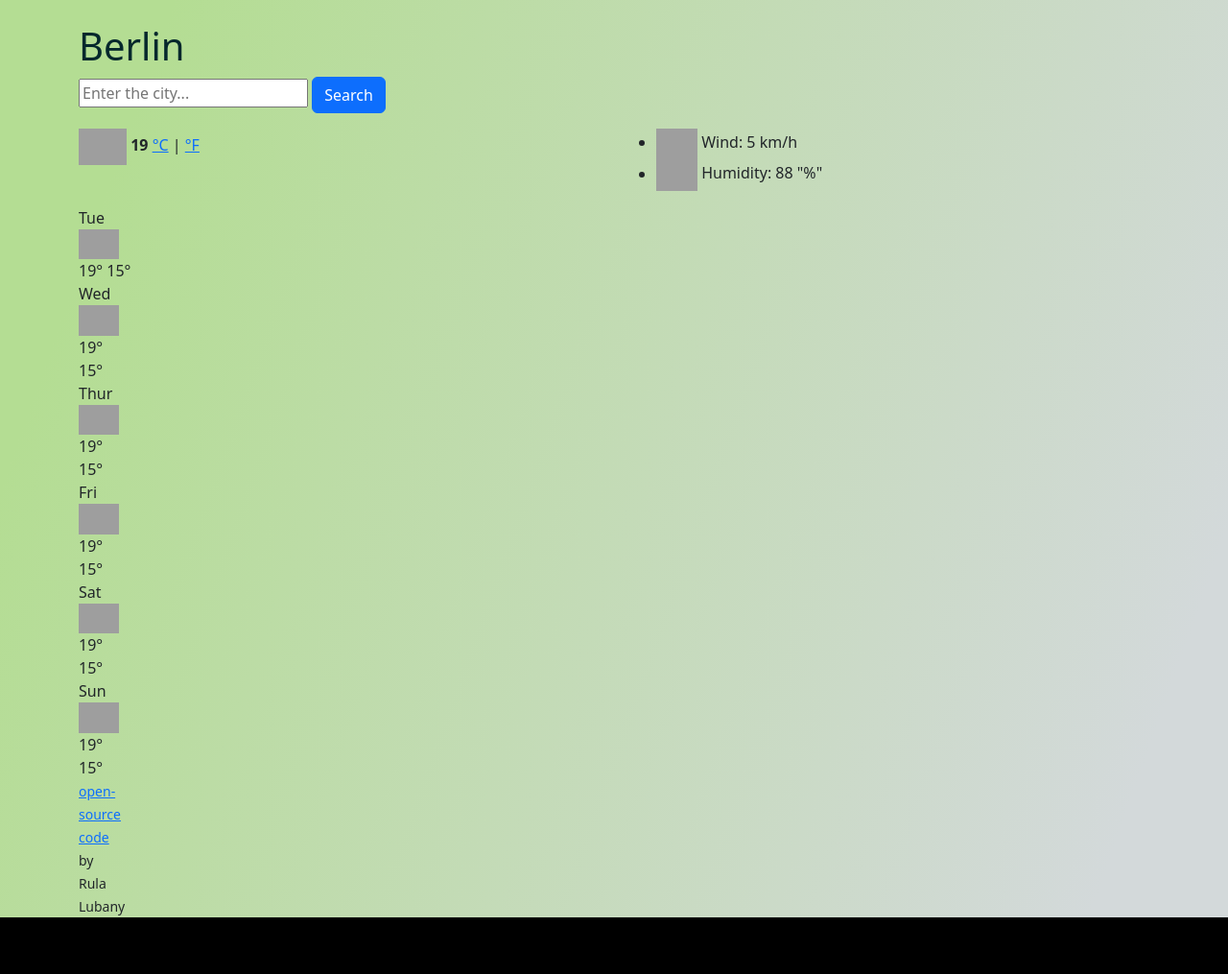
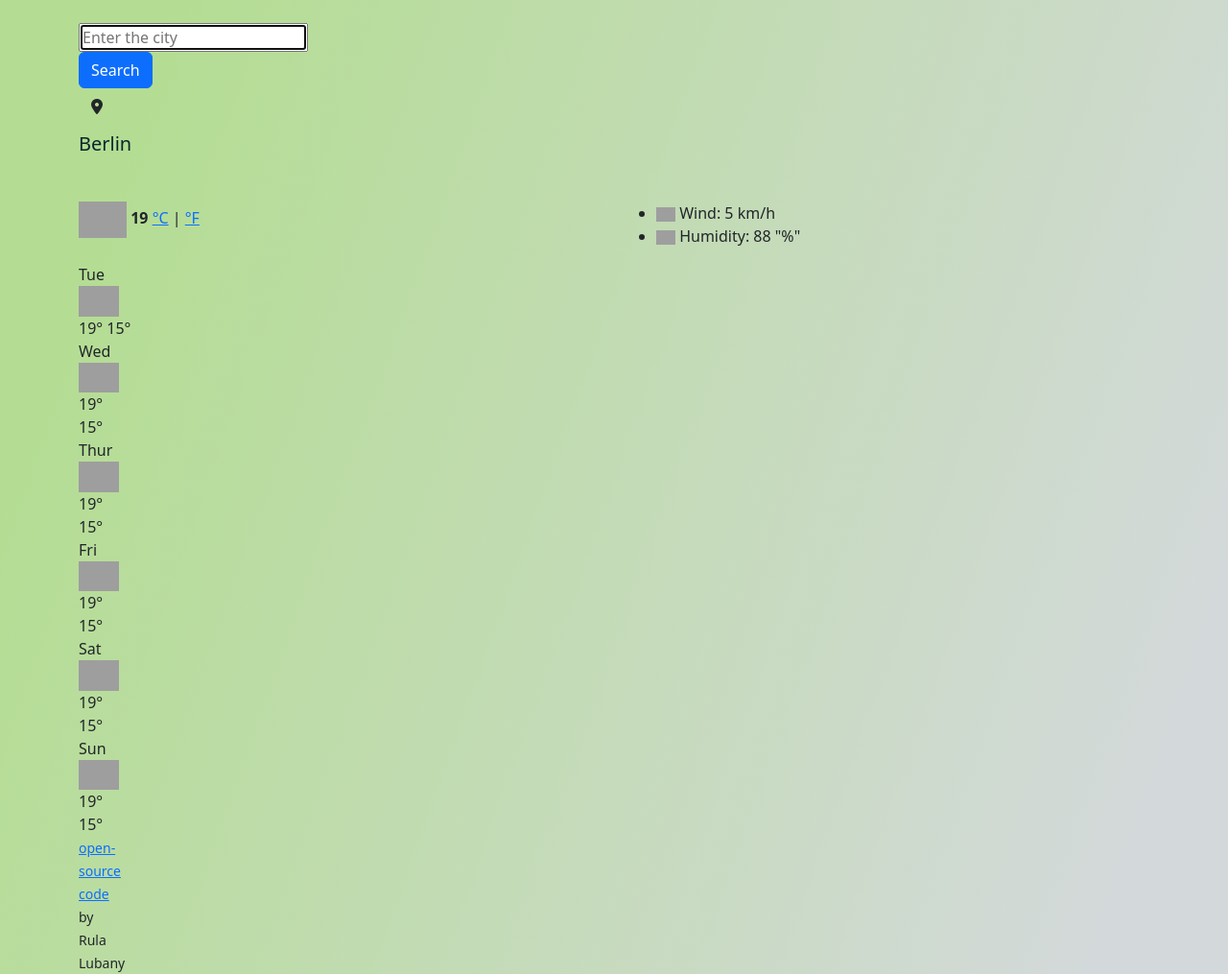
Before and after one commit to rulalub/SheCodes-final-2022-html, a plain HTML site: page index.html in a window 1280 px wide. Shown: the whole page at 96% size. Before the commit the page ends 956 px from the top, so only its background shows below. Drawn offline with nearby package versions, Linux system fonts and the light colour scheme; grey boxes are pictures that could not be loaded; a script that the page names is missing.

Commit message:
changed div class input and added div col-4

```diff
--- a/index.html
+++ b/index.html
@@ -20,15 +20,40 @@
 <br />
 <div class="container">
 <div class="weather-container">
-    <form id="search-form">
+    <form  class="search-form" id="search-form">
         <div class=" row a-3"></div>
+        <div class="col-7">
         </form>
-        <div class="overview">
+
+        <input type="search" placeholder="Enter the city" autofocus="on" id="city-input" />
+
+        </div>
+
+        <div class="col-4">
+        <input type="submit" value="Search" class="btn btn-primary" />
+    </div>
+
+<div class="col-1">
+    <button class="btn btn-xx w-90" id="current-location-button">
+        <div class="location">
+            <i class="fa-solid fa-location-dot"></i>
+        </div>
+    </button>
+</div>
+</form>
+<h1 id="city">
+
+    </h1>
+    <div class="weather-description">
+        <div class="sunny" id="description">
+            <strong> </strong>
+        </div>
+
+
             <h1 id="current city">Berlin</h1>
 
 
-        <input type="search" placeholder="Enter the city..." id="city-input" />
-        <input type="submit" value="Search" class="btn btn-primary" />
+
 
     </form>
 
@@ -58,12 +83,12 @@
                    <div class="weather-mood">
               <ul>
                 <li>
-                    <img src="https://a.slack-edge.com/production-standard-emoji-assets/14.0/google-medium/1f4a8.png" alt="wind" id="icon" width="43"> Wind:
+                    <img src="https://a.slack-edge.com/production-standard-emoji-assets/14.0/google-medium/1f4a8.png" alt="wind" id="icon" width="20"> Wind:
                     <span id="wind"> 5</span> km/h
 
                 </li>
                 <li>
-                <img src="https://a.slack-edge.com/production-standard-emoji-assets/14.0/google-medium/1f4a6.png" alt="humidity" id="icon" width="43"> Humidity:
+                <img src="https://a.slack-edge.com/production-standard-emoji-assets/14.0/google-medium/1f4a6.png" alt="humidity" id="icon" width="20"> Humidity:
             <span id="humidity"> 88</span> "%"
                     </li>
                  </ul>
@@ -176,6 +201,7 @@
            code</a> by Rula Lubany</small>
 
 
+
      <script src="src/index.js"></script>
 </body>
 </html>
--- a/style.css
+++ b/style.css
@@ -11,6 +11,7 @@ h2,
 
 p {
     color: #05282c;
+    font-size: 20px;
 }
 
 .weather-forcast{
```
Also changed, not shown: script.js (+10 -2 lines).
